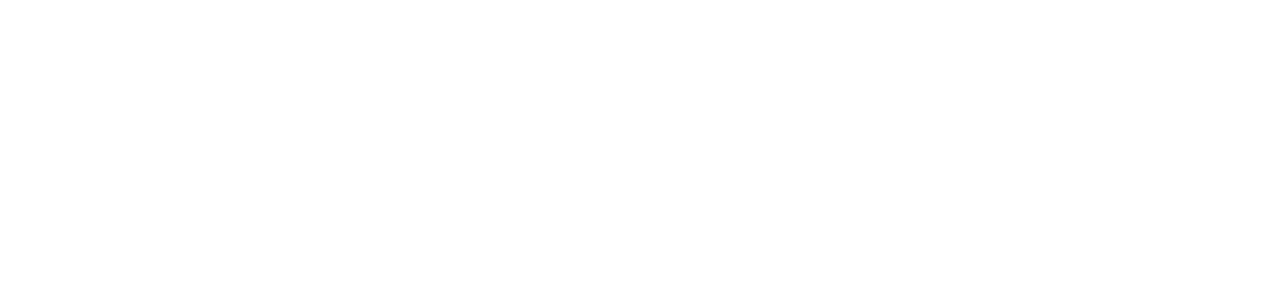
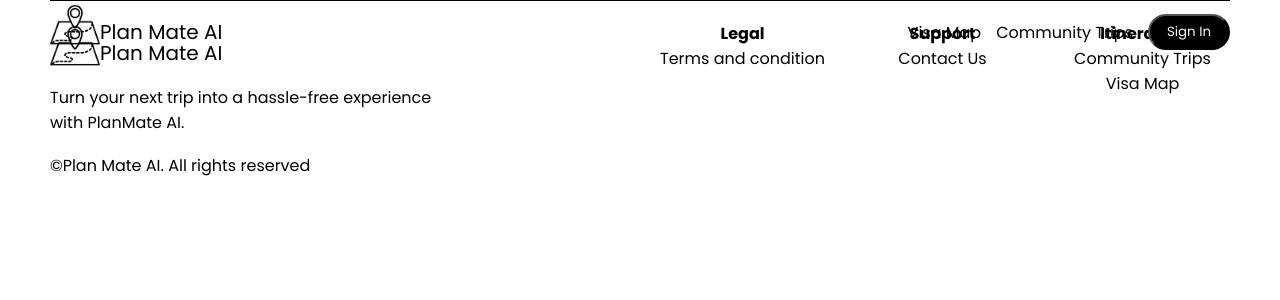
Before and after one commit to fakih-hussein/client, a React (Create React App) app: page / in a window 1280 px wide. Shown: the top 300 px of the page. Built offline with nearby package versions, Linux system fonts and the light colour scheme.

Commit message:
created the website footer

```diff
--- a/src/App.js
+++ b/src/App.js
@@ -1,9 +1,14 @@
-import logo from './logo.svg';
 import './App.css';
+import NavBar from './components/Navbar/Navbar';
+import Footer from './components/Footer/Footer';
+// import "./ui/styles/base.css"
 
 function App() {
   return (
-    <div></div>
+    <div className='app'>
+      <NavBar />
+      <Footer />
+    </div>
   );
 }
 
--- a/src/components/footer/footer.css
+++ b/src/components/footer/footer.css
@@ -0,0 +1,25 @@
+.footer{
+    margin:0px 50px;
+    border-top: 1px solid black;
+}
+
+.footer-text{
+    height: 48px;
+    width: 386px;
+
+}
+
+.right-footer{
+    gap:25px;
+    padding-top: 20px;
+}
+
+.left-footer{
+    gap:20px;
+    padding-top: 20px;
+
+}
+
+.title{
+    width: 175px;
+}
--- a/src/components/footer/footer.jsx
+++ b/src/components/footer/footer.jsx
@@ -0,0 +1,36 @@
+import React from "react";
+import "./Footer.css"
+import "./../../ui/styles/base.css"
+import Logo from "../Logo/Logo";
+const Footer = () => {
+    return (
+        <div className="footer flex row space-between top">
+            <div className="left-footer flex column ">
+                <div className="flex column">
+                    <Logo />
+                    <p className="footer-text">Turn your next trip into
+                        a hassle-free experience with PlanMate  AI.</p>
+                </div>
+                <p> &#169;Plan Mate AI. All rights reserved</p>
+            </div>
+            <div className="right-footer flex row center top">
+                <div className="title flex column center">
+                    <p className="bold">Legal</p>
+                    <a href="#">Terms and condition</a>
+                </div>
+                <div className="title flex column center">
+                    <p className="bold">Support</p>
+                    <a href="#">Contact Us</a>
+                </div>
+                <div className="title flex column center">
+                    <p className="bold">Itineraries</p>
+                    <a href="#">Community Trips</a>
+                    <a href="#">Visa Map</a>
+                </div>
+            </div>
+
+        </div>
+    )
+}
+
+export default Footer;
--- a/src/components/navbar/navbar.css
+++ b/src/components/navbar/navbar.css
@@ -0,0 +1,36 @@
+.navbar{
+    width: 100%;
+    height: 64px;
+    padding:0 50px;
+    position: absolute;
+
+}
+
+.btn-div{
+    gap: 15px;
+}
+
+.login-btn{
+    width: 82px;
+    height: 36px;
+    border-radius: 30px;
+    background-color: black;
+    color: white;
+    font-family: "Poppins";
+
+}
+
+a{
+    color:black;
+    text-decoration: none;
+}
+
+.logo{
+    height: 50px;
+    width:50px;
+}
+
+.logo-text{
+    padding: 17px 0;
+    font-size: 20px;
+}
--- a/src/components/navbar/navbar.jsx
+++ b/src/components/navbar/navbar.jsx
@@ -0,0 +1,22 @@
+import React from "react";
+import "./Navbar.css"
+import "./../../ui/styles/base.css"
+import Logo from "../Logo/Logo";
+
+const NavBar = () => {
+    return (
+        <div className="navbar font-fam flex row space-between">
+            <Logo/>
+
+            <div className="btn-div flex row center">
+                <a href="#visamap">Visa Map</a>
+                <a href="#communitytrips">Community Trips</a>
+                <button className="login-btn">Sign In</button>
+            </div>
+
+
+        </div>
+    )
+}
+
+export default NavBar;
--- a/src/ui/styles/base.css
+++ b/src/ui/styles/base.css
@@ -1,3 +1,10 @@
+* {
+    padding: 0;
+    margin: 0;
+    box-sizing: border-box;
+    font-family: "Poppins";
+}
+
 .flex {
     display: flex;
 }
@@ -39,6 +46,9 @@
     justify-content: space-between;
 }
 
+.top{
+    align-items: start;
+}
 .hidden {
     display: none;
 }
@@ -48,3 +58,29 @@
     width: 100%;
     height: 100vh;
 }
+
+img{
+    width: 100%;
+    height: 100%;
+    object-fit: cover;
+}
+
+.font-fam{
+    font-family: "Poppins";
+}
+
+.bold{
+    font-family: "Poppins-bold";
+}
+
+
+
+@font-face {
+    font-family: "Poppins";
+    src: url("./../../assets/fonts/Poppins/Poppins-Regular.ttf");
+}
+
+@font-face {
+    font-family: "Poppins-bold";
+    src: url("./../../assets/fonts/Poppins/Poppins-Bold.ttf");
+}
```
